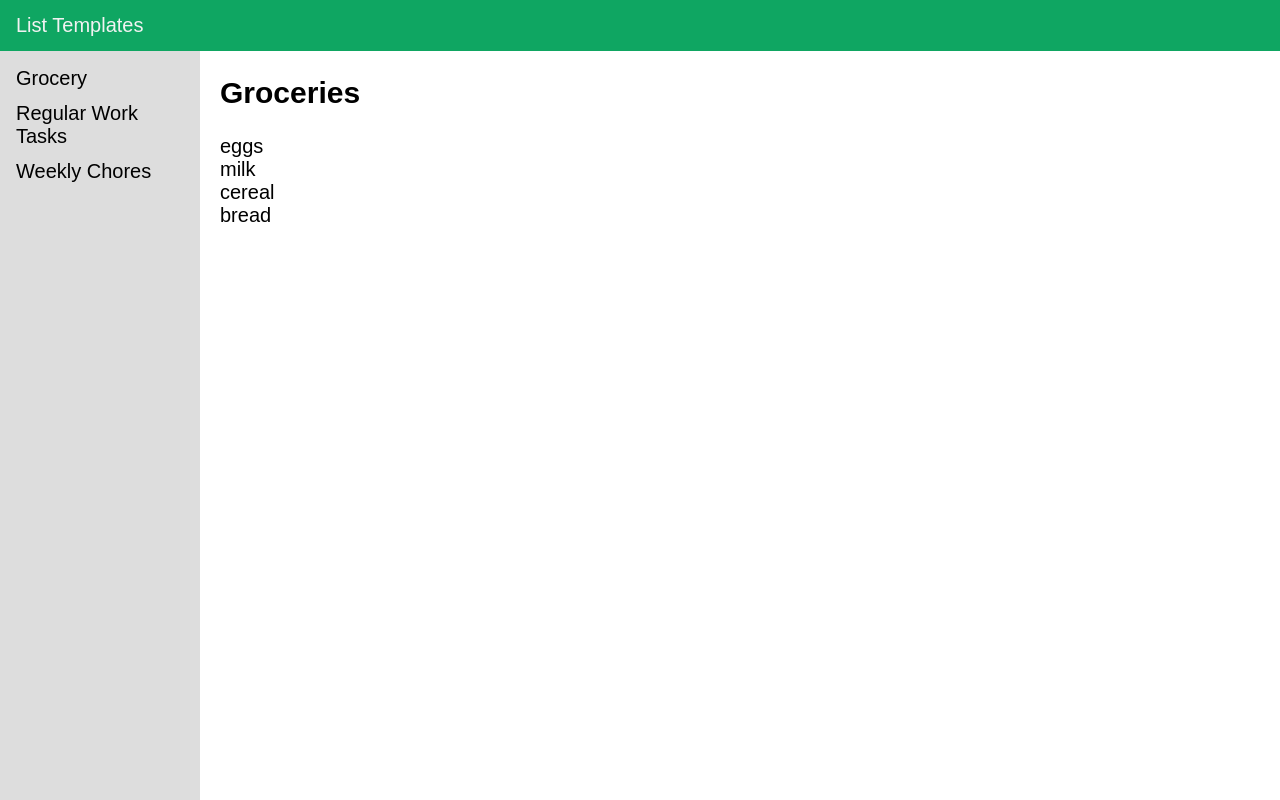
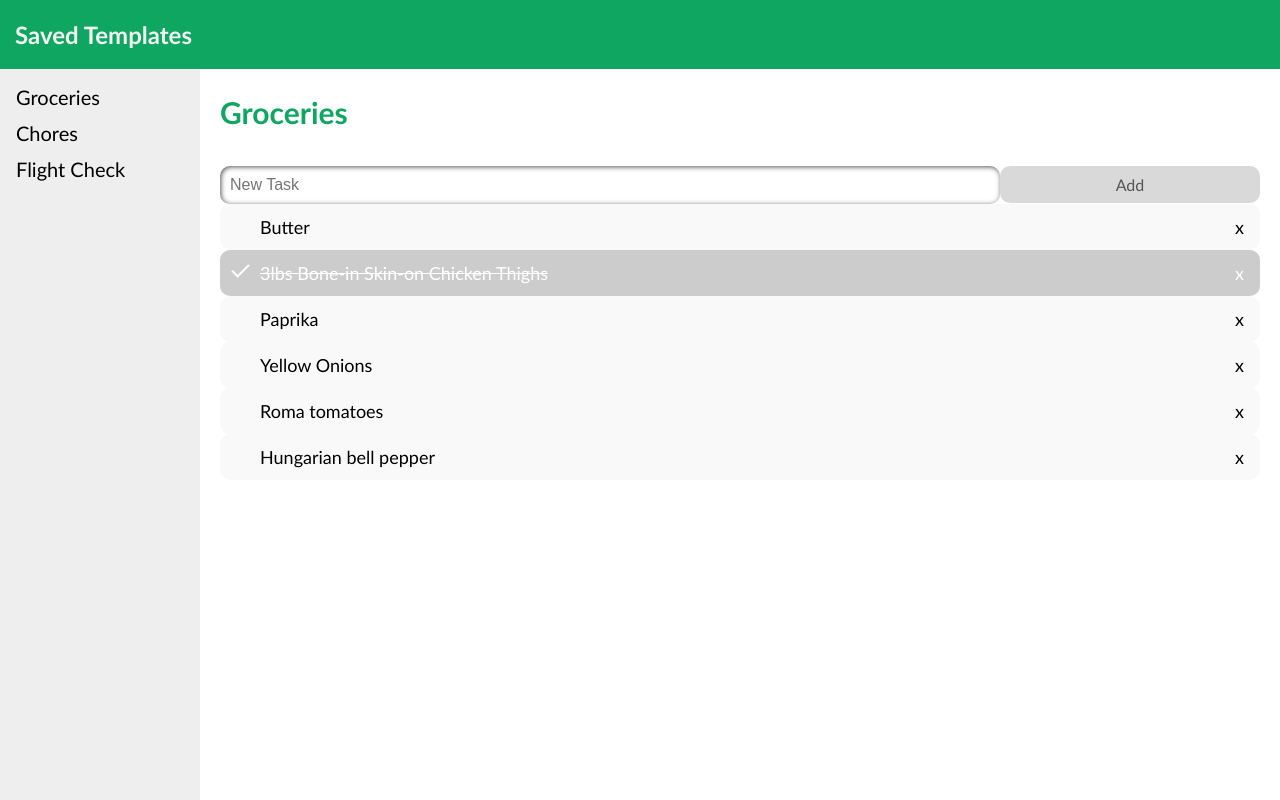
Before and after one commit to shahleon/smart-todo, a Django app: page /list_templates in a window 1280 px wide. Run offline with Django 3.2, Linux system fonts and the light colour scheme.

Commit message:
brought templates page in line with style queues from rest of project

```diff
--- a/todo/templates/todo/list_templates.html
+++ b/todo/templates/todo/list_templates.html
@@ -3,7 +3,7 @@
 <head>
     <style>
         body {
-            font-family: Arial;
+            font-family: Calibri, Helvetica, sans-serif;
             margin: 0;
         }
 
@@ -17,15 +17,20 @@
             background-color: #0fa662;
         }
 
-        .topbar a {
+        .topbar h2 {
             float: left;
             color: #f2f2f2;
             text-align: center;
-            padding: 14px 16px;
+            padding-left: 15px;
             text-decoration: none;
-            font-size: 20px;
         }
 
+        .sidenav hr {
+            height: 2px;
+            background-color: #0fa662;
+            border: none;
+            width: 87%;
+        }
 
         .sidenav {
             height: 100%;
@@ -33,7 +38,7 @@
             position: fixed;
             top: 10;
             left: 0;
-            background-color: #dddddd;
+            background-color: #eee;
             overflow-x: hidden;
             padding-top: 10px;
             margin: 0;
@@ -51,6 +56,10 @@
             color: #0fa662;
         }
 
+        ul li:hover {
+          background: #ddd;
+        }
+
         .main {
             margin-left: 200px; /* Same as the width of the sidenav */
             font-size: 20px;
@@ -59,35 +68,205 @@
 
         .main a {
             text-decoration: none;
-            color: #000000;
+            color: #0fa662;
+            float: left;
+            padding-bottom: 15px;
         }
 
-        .main a:hover {
-            color: #0fa662;
+        /* Include the padding and border in an element's total width and height */
+        .main * {
+          box-sizing: border-box;
+        }
+
+        /* Remove margins and padding from the list */
+        .main ul {
+          margin: 0;
+          padding: 0;
+        }
+
+        /* Style the list items */
+        .main ul li {
+          cursor: pointer;
+          position: relative;
+          padding: 12px 8px 12px 40px;
+          list-style-type: none;
+          background: #f9f9f9;
+          font-size: 18px;
+          transition: 0.2s;
+          border-radius: 10px; /* does rounded edges on list items */
+
+          /* make the list items unselectable */
+          -webkit-user-select: none;
+          -moz-user-select: none;
+          -ms-user-select: none;
+          user-select: none;
+        }
+
+        /* Darker background-color on hover */
+        .main ul li:hover {
+          background: #ddd;
+        }
+
+        /* When clicked on, add a background color and strike out text */
+        .main ul li.checked {
+          background: #ccc;
+          color: #fff;
+          text-decoration: line-through;
+        }
+
+        /* Add a "checked" mark when clicked on */
+        .main ul li.checked::before {
+          content: '';
+          position: absolute;
+          border-color: #fff;
+          border-style: solid;
+          border-width: 0 2px 2px 0;
+          top: 10px;
+          left: 16px;
+          transform: rotate(45deg);
+          height: 15px;
+          width: 7px;
+        }
+
+        /* Style the close button */
+        .main .close {
+          position: absolute;
+          right: 0;
+          top: 0;
+          padding: 12px 16px 12px 16px;
+          border-radius: 10px;
+        }
+
+        .main .close:hover {
+          background-color: #f44336;
+          color: white;
+        }
+
+        /* Style the header */
+        .main .header {
+          color: white;
+          display: block;
+        }
+
+        /* Clear floats after the header */
+        .main .header:after {
+          content: "";
+          display: table;
+          clear: both;
+        }
+
+        /* Style the input */
+        .main input {
+          border:none;
+          border-radius: 10px;
+          width: 75%;
+          padding: 10px;
+          float: left;
+          font-size: 16px;
+          box-shadow: 1px 1px 5px #555 inset;
+          white-space: nowrap;
+          display: block;
+        }
+
+        /* Style the "Add" button */
+        .main .addBtn {
+          padding: 9px;
+          width: 25%;
+          background: #d9d9d9;
+          color: #555;
+          float: left;
+          text-align: center;
+          font-size: 16px;
+          cursor: pointer;
+          transition: 0.3s;
+          border-radius: 10px;
+          display: inline-block
+        }
+
+        .main .addBtn:hover {
+          background-color: #bbb;
         }
     </style>
     <meta charset="UTF-8">
-    <title>To-Done</title>
+    <title>Saved Templates</title>
 </head>
 <body>
     <div class="topbar">
-        <a>List Templates</a>
+        <h2>Saved Templates</h2>
     </div>
 
-        <ul class="sidenav">
-            <li><a>Grocery</a></li>
-            <li><a>Regular Work Tasks</a></li>
-            <li><a>Weekly Chores</a></li>
+    <ul class="sidenav">
+        <li><a>Groceries</a></li>
+        <li><a>Chores</a></li>
+        <li><a>Flight Check</a></li>
+    </ul>
+
+    <div class="main">
+        <div id="myDIV" class="header">
+            <h2><a> Groceries </a></h2>
+            <br>
+            <br>
+            <br>
+            <input type="text" id="myInput" placeholder="New Task">
+            <span onclick="newElement()" class="addBtn">Add</span>
+        </div>
+        <ul id="myUL">
+            <li class="listItem">Butter<span class="close">x</span></li>
+            <li class="checked listItem">3lbs Bone-in Skin-on Chicken Thighs<span class="close">x</span></li>
+            <li class="listItem">Paprika<span class="close">x</span></li>
+            <li class="listItem">Yellow Onions<span class="close">x</span></li>
+            <li class="listItem">Roma tomatoes<span class="close">x</span></li>
+            <li class="listItem">Hungarian bell pepper<span class="close">x</span></li>
         </ul>
+    </div>
 
-        <div class="main">
-            <h2><a> Groceries</a></h2>
-            <ul>
-                <li>eggs</li>
-                <li>milk</li>
-                <li>cereal</li>
-                <li>bread</li>
-            </ul>
-        </div>
+
 </body>
+<script>
+// Click on a close button to hide the current list item
+var close = document.getElementsByClassName("close");
+var i;
+for (i = 0; i < close.length; i++) {
+  close[i].onclick = function() {
+    var div = this.parentElement;
+    div.style.display = "none";
+  }
+}
+
+// Add a "checked" symbol when clicking on a list item
+var list = document.getElementById("myUL");
+list.addEventListener('click', function(ev) {
+  if (ev.target.tagName === 'LI') {
+    ev.target.classList.toggle('checked');
+  }
+}, false);
+
+// Create a new list item when clicking on the "Add" button
+function newElement() {
+  var li = document.createElement("li");
+  var inputValue = document.getElementById("myInput").value;
+  var t = document.createTextNode(inputValue);
+  li.appendChild(t);
+  li.className = "listItem";
+  if (inputValue === '') {
+    alert("You must write something!");
+  } else {
+    document.getElementById("myUL").appendChild(li);
+  }
+  document.getElementById("myInput").value = "";
+
+  var span = document.createElement("SPAN");
+  var txt = document.createTextNode("\u00D7");
+  span.className = "close";
+  span.appendChild(txt);
+  li.appendChild(span);
+
+  for (i = 0; i < close.length; i++) {
+    close[i].onclick = function() {
+      var div = this.parentElement;
+      div.style.display = "none";
+    }
+  }
+}
+</script>
 </html>
```
